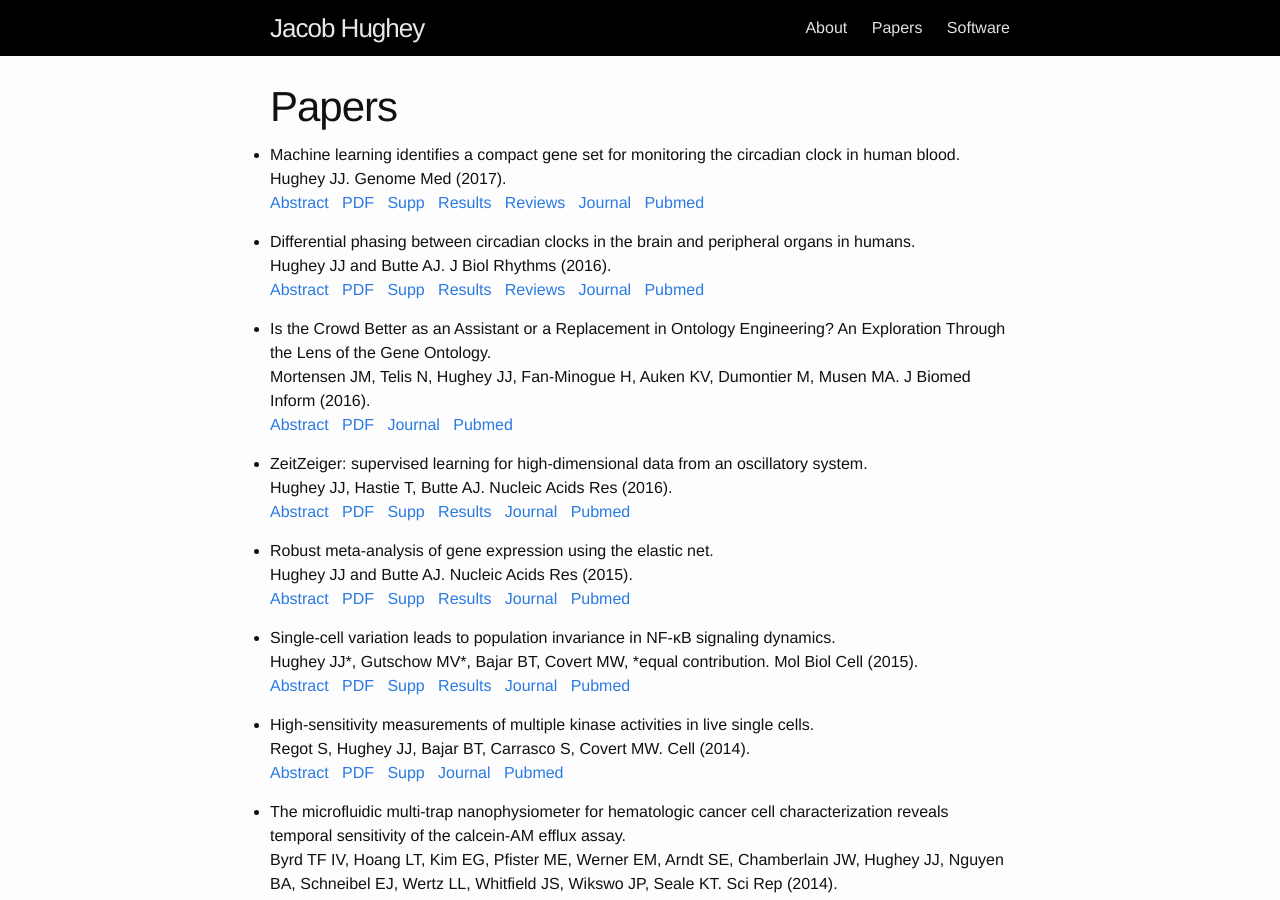
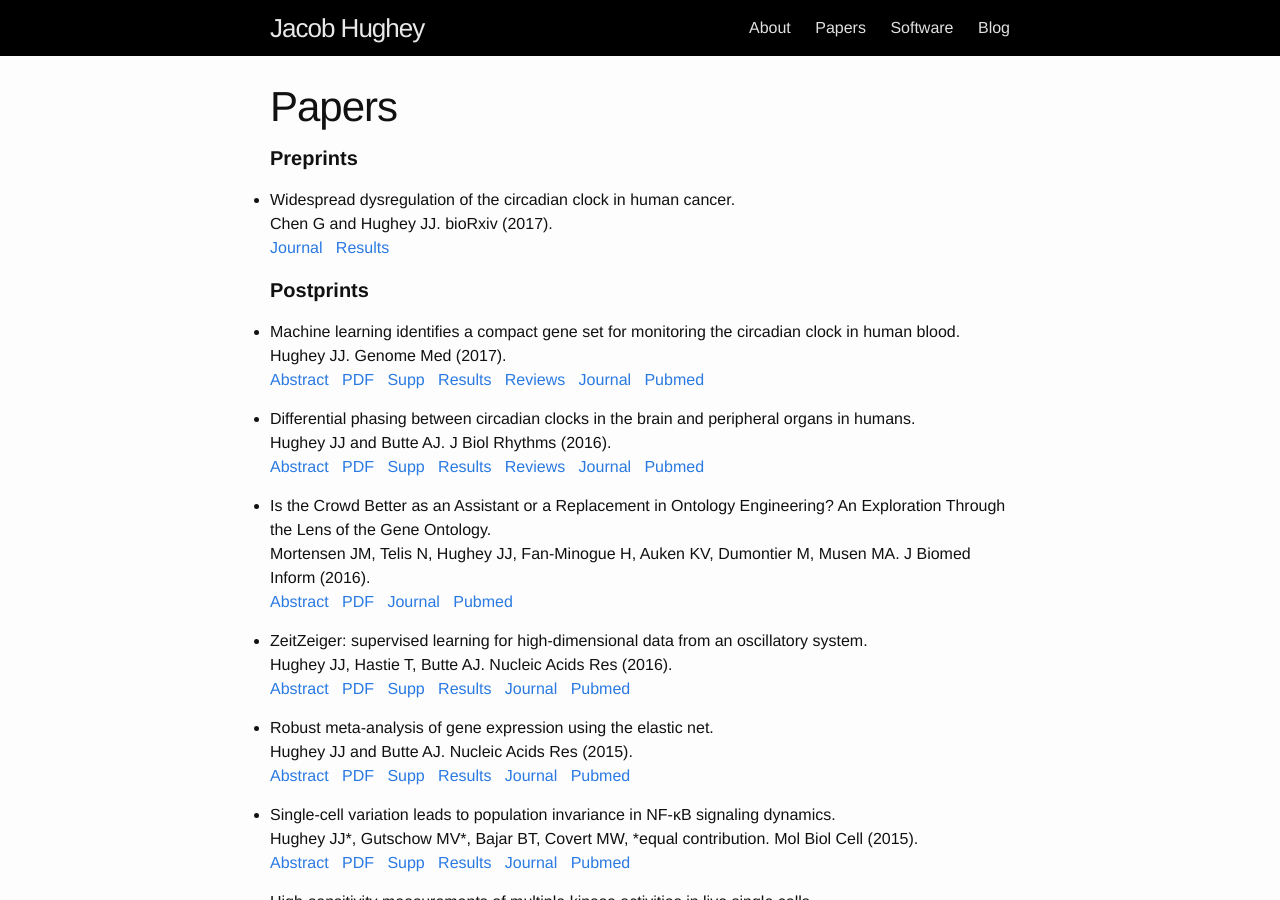
Before and after one commit to jakejh/jakejh.github.io, a Jekyll site: the page built from papers.html, in a window 1280 px wide and 900 px high. Built offline with Jekyll 4.4.1, drawn with Linux system fonts in a browser that asks for light colours.

Commit message:
updated with latest preprint.

```diff
--- a/_data/preprints.yaml
+++ b/_data/preprints.yaml
@@ -5,3 +5,11 @@
 #  pdf: 2016_hughey_monitoring.pdf
 #  doi: 10.1101/066126
 #  results: http://bit.ly/2a6M2HT
+- title: Widespread dysregulation of the circadian clock in human cancer
+  authors: Chen G and Hughey JJ
+  year: 2017
+  ref: bioRxiv
+  # pdf: 2017_chen_widespread.pdf
+  # supp: 2017_chen_widespread_supp.zip
+  doi: 10.1101/130765
+  results: https://figshare.com/s/2eaf11e88642418f7e81
--- a/_includes/header.html
+++ b/_includes/header.html
@@ -22,6 +22,7 @@
           <a class="page-link" href="/about/">About</a>
           <a class="page-link" href="/papers/">Papers</a>
           <a class="page-link" href="/software/">Software</a>
+          <a class="page-link" href="/">Blog</a>
         </div>
       </nav>
     </div>
--- a/papers.html
+++ b/papers.html
@@ -12,7 +12,7 @@ permalink: /papers/
 
   <ul class="pub-list">
 
-    <!-- <li class="pub-section">Preprints</li> -->
+    <li class="pub-section">Preprints</li>
 
     {% for pub in site.data.preprints %}
       <li>
@@ -46,7 +46,7 @@ permalink: /papers/
       </li>
     {% endfor %}
 
-    <!-- <li class="pub-section">Postprints</li> -->
+    <li class="pub-section">Postprints</li>
 
     {% for pub in site.data.postprints %}
       <li>
```
